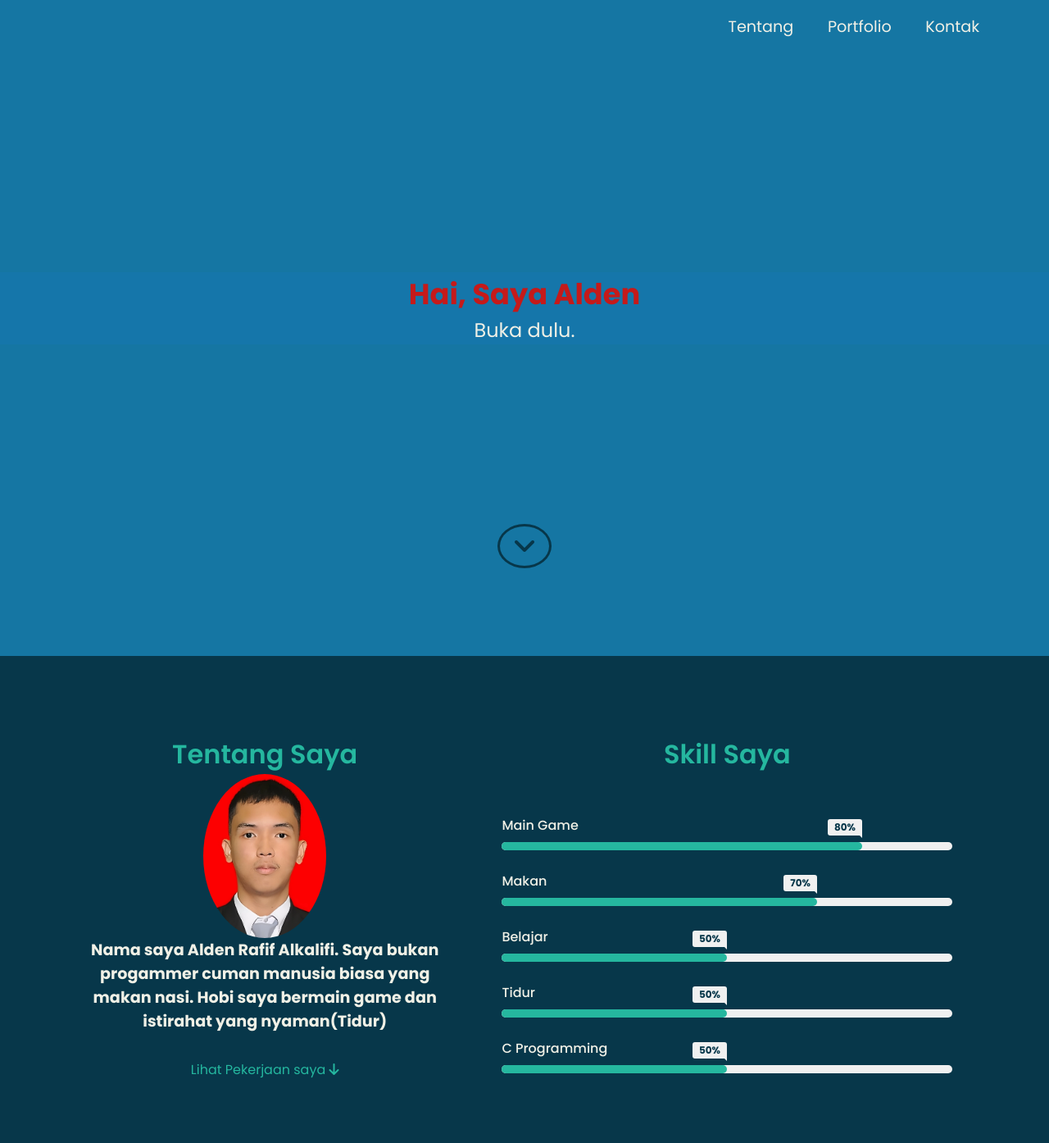
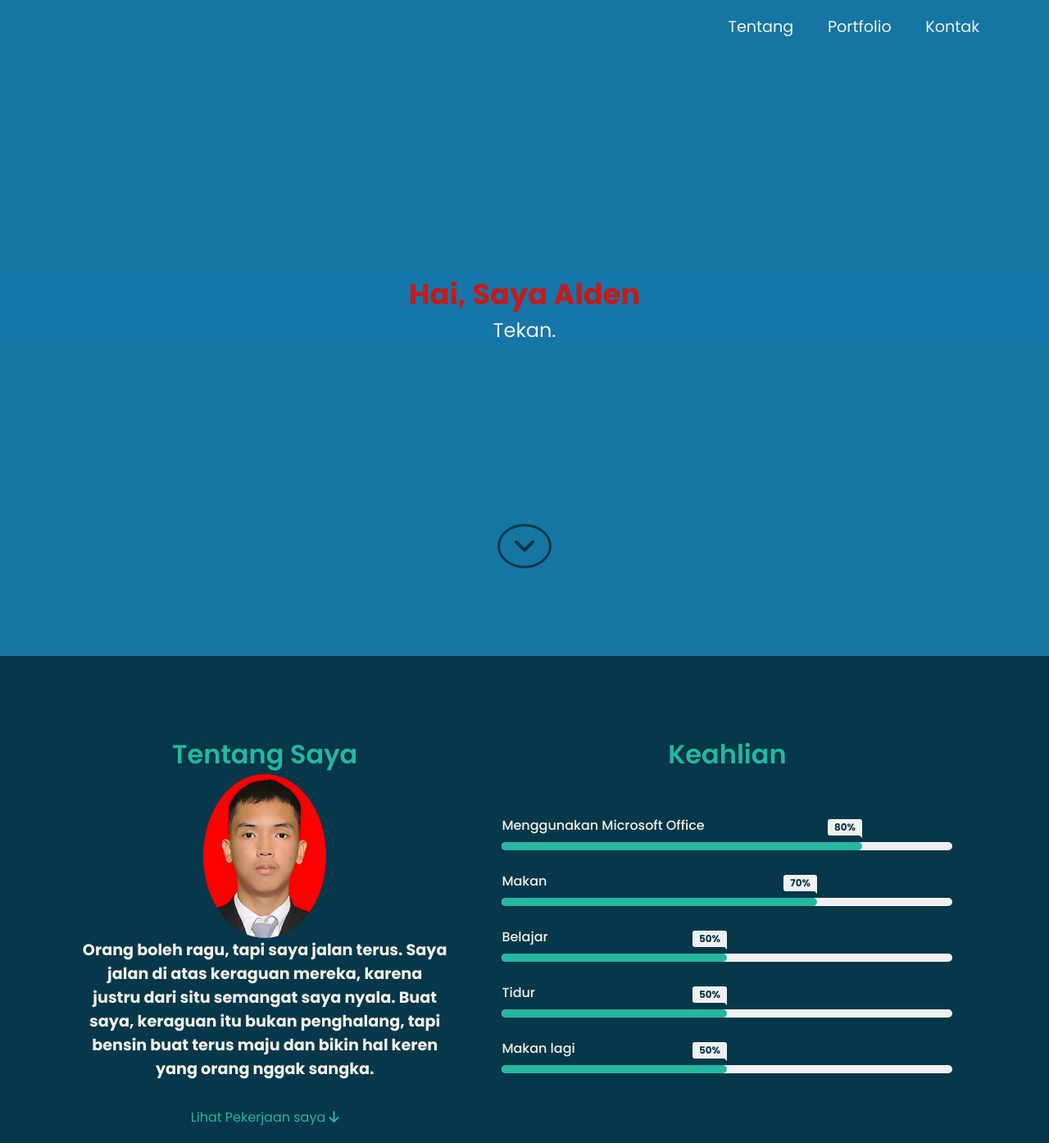
Before and after one commit to aldenpabtek/Alden, a plain HTML site: page index.html in a window 1280 px wide. Shown: the top 1394 px of the page at 82% size. Drawn offline with nearby package versions, Linux system fonts and the light colour scheme; a script that the page names is missing.

Commit message:
Update index.html
Signed-off-by: aldenpabtek <aldenrafif123@gmail.com>

```diff
--- a/index.html
+++ b/index.html
@@ -28,7 +28,7 @@
     <div class="home-content" id="home-page">
       <div class="name">
         <h1>Hai, Saya Alden</h1>
-        <p>Buka dulu.</p>
+        <p>Tekan.</p>
       </div>
       <div class="angle-down-icon">
         <a href="#about"><i class="fas fa-angle-down"></i></a>
@@ -44,8 +44,7 @@
           </div>
           <img src="./img/img-2.png" alt="image" />
           <h1><p>
-            Nama saya Alden Rafif Alkalifi. Saya bukan progammer cuman manusia biasa yang makan nasi.
-            Hobi saya bermain game dan istirahat yang nyaman(Tidur)
+            Orang boleh ragu, tapi saya jalan terus. Saya jalan di atas keraguan mereka, karena justru dari situ semangat saya nyala. Buat saya, keraguan itu bukan penghalang, tapi bensin buat terus maju dan bikin hal keren yang orang nggak sangka.
           </p>
           </h1>
           <div class="work-arrow">
@@ -57,12 +56,12 @@
         <div class="skills">
           <div class="right-content">
             <div>
-              <h1 class="skills-heading">Skill Saya</h1>
+              <h1 class="skills-heading">Keahlian</h1>
             </div>
             <div class="skills-bar">
               <div class="bar">
                 <div class="info">
-                  <span>Main Game</span>
+                  <span>Menggunakan Microsoft Office</span>
                 </div>
                 <div class="progress-line"><span class="html"></span></div>
                 <div class="bar">
@@ -82,7 +81,7 @@
                       <div class="progress-line"><span class="javascript"></span></div>
                       <div class="bar">
                         <div class="info">
-                          <span>C Programming</span>
+                          <span>Makan lagi</span>
                         </div>
                         <div class="progress-line"><span class="c"></span></div>
                       </div>
@@ -111,8 +110,8 @@
           <div class="proj2-details">
             <i class="fab fa-html5"></i>
             <i class="fab fa-css3-alt"></i>
-            <h2>Main PES 2025</h2>
-            <p>Pake Stick PS4</p>
+
+
             </div>
 
         </div>
@@ -127,9 +126,9 @@
       <div class="contact-content">
         <h2>Kontak Saya</h2>
         <p class="mail">
-          Hubungi ><i class="fas fa-arrow-right"></i> aldenrafif123@gmail.com
+          ><i class="fas fa-arrow-right"></i> aldenrafif123@gmail.com
         </p>
-        <p class="links">Disini juga bisa:</p>
+        <p class="links">Instagram:</p>
         <a>
         <a href="https://www.instagram.com/aldenrafifff/" target="blank"><i class="fab fa-instagram"></i> Instagram</a>
       </div>
```
